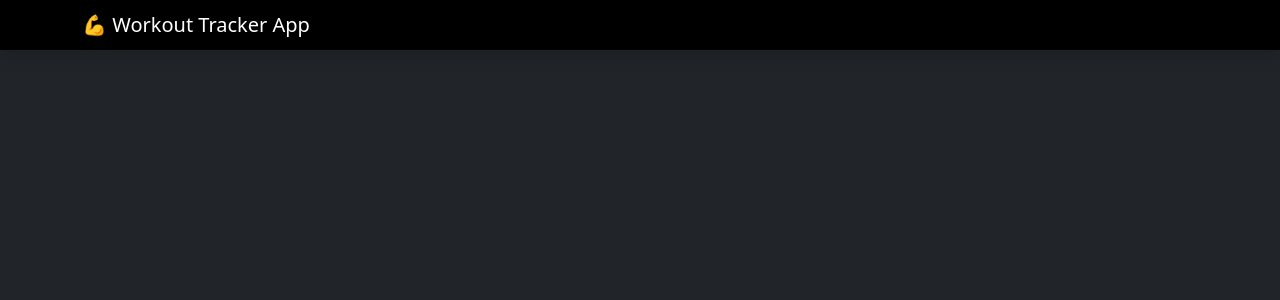
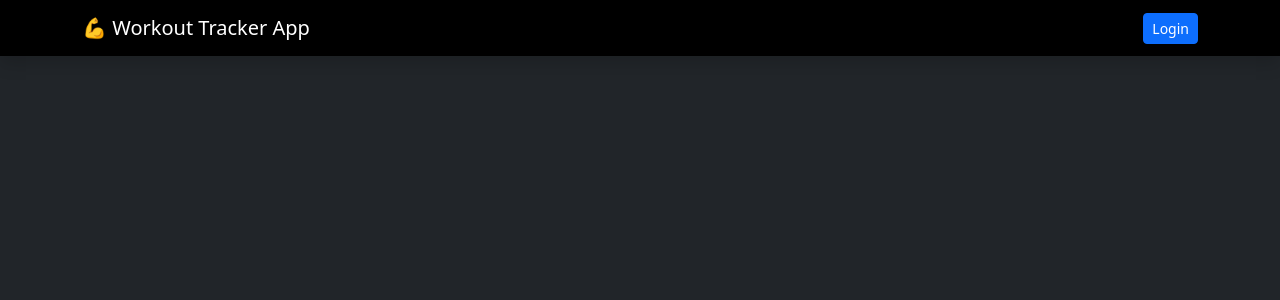
Before and after one commit to DarthCookie45/Workout-tracker-app, a Django app: template tracker/templates/tracker/base.html in a window 1280 px wide. Shown: the top 300 px of the page. Run offline with Django 5.2, Linux system fonts and the light colour scheme; the template is opened without the code that fills it, so the values that code supplies are empty.

Commit message:
Add Django authentication and login template

```diff
--- a/config/urls.py
+++ b/config/urls.py
@@ -20,4 +20,7 @@ from django.urls import path, include
 urlpatterns = [
     path('admin/', admin.site.urls),
     path('', include('tracker.urls')),
+    path('accounts/',
+         include('django.contrib.auth.urls')
+         ),
 ]
--- a/tracker/templates/tracker/base.html
+++ b/tracker/templates/tracker/base.html
@@ -13,7 +13,25 @@
   <body class="bg-dark text-light">
     <nav class="navbar navbar-dark bg-black shadow">
       <div class="container">
-        <span class="navbar-brand mb-0 h1"> 💪 Workout Tracker App </span>
+        <a class="navbar-brand" href="{% url 'home' %}">
+          💪 Workout Tracker App
+        </a>
+
+        <div>
+          {% if user.is_authenticated %}
+
+          <span class="text-light me-3"> Hello, {{ user.username }} </span>
+
+          <a href="{% url 'logout' %}" class="btn btn-danger btn-sm">
+            Logout
+          </a>
+
+          {% else %}
+
+          <a href="{% url 'login' %}" class="btn btn-primary btn-sm"> Login </a>
+
+          {% endif %}
+        </div>
       </div>
     </nav>
 
```
Also changed, not shown: tracker/templates/tracker/registration/login.html (added, +17 -0 lines).
